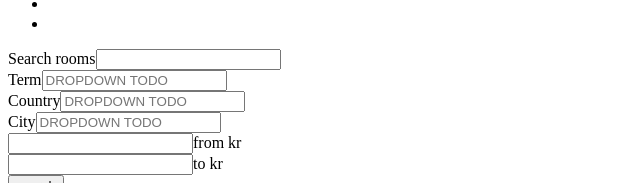
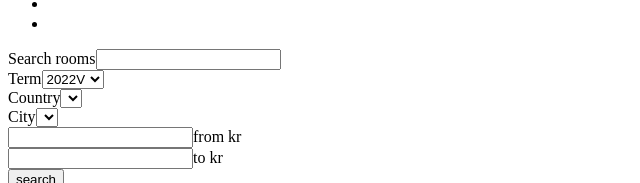
Before and after one commit to haraldnilsen/exchange-buddy, a React (Create React App) app in the folder student-frontend/: page /searchroom in a window 1280 px wide. Shown: the part 525-708 px from the top of the page, without its empty margins (0-640 px from the left). Built offline with nearby package versions, Linux system fonts and the light colour scheme; some icons are missing; the HTML template or start-up script is replaced by a standard one.

Commit message:
Skulle vært like digg som Amund

```diff
--- a/student-frontend/src/pages/SearchRoom.tsx
+++ b/student-frontend/src/pages/SearchRoom.tsx
@@ -32,6 +32,10 @@ const SearchRoom: React.FC = () => {
     let id = 1;
     const [loading, setLoading] = useState(false);
 
+    /* Setter info til søke parametere */
+    const [cities, setCities] = useState<string[]>([]);
+    const [countries, setCountries] = useState<string[]>([]);
+
     // Mulig det må spesifiseres hordan type array det skal være sånn som i Student-test
     /* Search parameters */
     const [searchResults, setSearchResults] = useState<RoomRes[]>([]);
@@ -41,6 +45,7 @@ const SearchRoom: React.FC = () => {
     const [term, setTerm] = useState("");
     const [city, setCity] = useState("");
     const [country, setCountry] = useState("");
+    const [active, setActive] = useState("");
     const [roomates, setRoomates] = useState("");
     const [wifi, setWifi] = useState(false);
     const [appliances, setAppliances] = useState(true);
@@ -90,12 +95,29 @@ const SearchRoom: React.FC = () => {
         await RoomPostService.searchRoomPost(Roompost).then((response) => {
             console.log(response.data);
             setSearchResults(response.data);
+            setCountriesAndCities();
         })
 
         setTimeout(() => setLoading(false), 10);
-        // setTimeout(() => clearInput(), 2000);
 
         // function to further filter the data
+    }
+
+    const setCountriesAndCities = () => {
+        let countries: string[] = [];
+        let cities: string[] = [];
+
+        searchResults.forEach((result) => {
+            if(!countries.includes(result.country)) {
+                countries.push(result.country);
+            }
+            if(!cities.includes(result.city)) {
+                cities.push(result.city);
+            }
+        })
+
+        setCountries(countries);
+        setCities(cities);
     }
 
     if(loading) {
@@ -127,26 +149,42 @@ const SearchRoom: React.FC = () => {
                     {/* Search Term */}
                     <div className="flex flex-col my-2">
                         <label>Term</label>
-                        <input onChange={e => setTerm(e.target.value)} className="border-2 rounded-md h-10 w-64" placeholder="DROPDOWN TODO" />
-
-
-
+                        <select onChange={e => setTerm(e.target.value)} className="border-2 rounded-md h-10 w-64">
+                            <option value="2022V">2022V</option>
+                            <option value="2022H">2022H</option>
+                            <option value="2023V">2023V</option>
+                            <option value="2023H">2023H</option>
+                            <option value="2024V">2024V</option>
+                            <option value="2024H">2024H</option>
+                            <option value="2025V">2025V</option>
+                            <option value="2025H">2025H</option>
+                        </select>
                     </div>
                     {/* Search Country */}
                     <div className="flex flex-col my-2">
                         <label>Country</label>
-                        <input onChange={e => setCountry(e.target.value)} className="border-2 rounded-md h-10 w-64" placeholder="DROPDOWN TODO" />
-
-
-
+                        <select onChange={e => setCountry(e.target.value)} className="border-2 rounded-md h-10 w-64">
+                            {
+                                countries.map((country) => {
+                                    return(
+                                        <option key={country} value={country}>{country}</option>
+                                    )
+                                })
+                            }
+                        </select>
                     </div>
-                    {/* Search city */}
+                    {/* Search City */}
                     <div className="flex flex-col my-2">
                         <label>City</label>
-                        <input onChange={e => setCity(e.target.value)} className="border-2 rounded-md h-10 w-64" placeholder="DROPDOWN TODO" />
-
-
-
+                        <select onChange={e => setCity(e.target.value)} className="border-2 rounded-md h-10 w-64">
+                            {
+                                cities.map((city) => {
+                                    return(
+                                        <option key={city} value={city}>{city}</option>
+                                    );
+                                })
+                            }
+                        </select>
                     </div>
                     {/* Pricing */}
                     <div className="flex my-2">
```
Also changed, not shown: student-frontend/src/components/RoomPost.tsx (line endings or trailing spaces).
